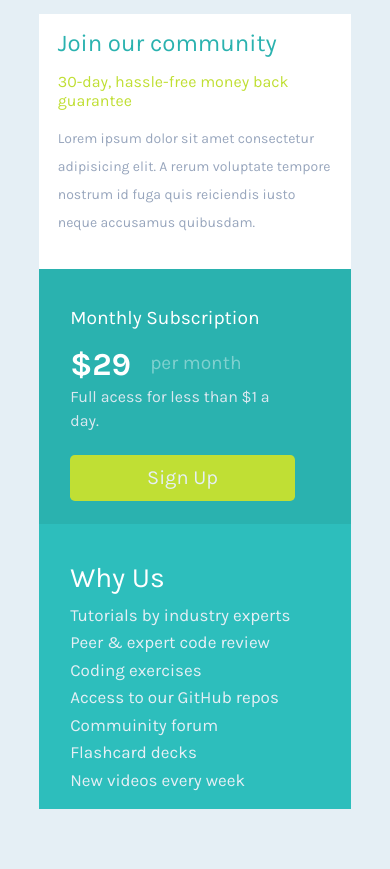
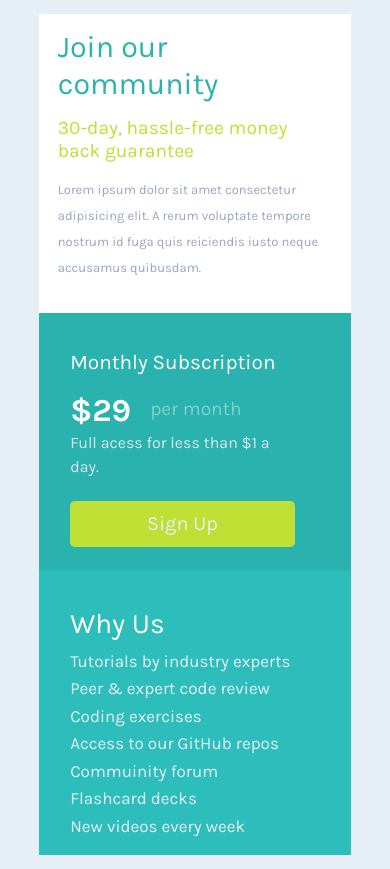
Before and after one commit to marawanmohamed9876/single-price-grid-component, a plain HTML site: page index.html in a window 390 px wide. Before the commit the page ends 844 px from the top, so only its background shows below. Drawn offline with nearby package versions, Linux system fonts and the light colour scheme.

Commit message:
Add files via upload

```diff
--- a/css/style.css
+++ b/css/style.css
@@ -161,21 +161,3 @@ span {
     font-size: 16px;
   }
 }
-
-@media (max-width: 392px) {
-    .header {
-      font-size: 1.5rem;
-    }
-
-    .heading-h3 {
-      font-size: 1rem;
-    }
-
-    .heading-paragraph {
-      font-size: 14px;
-    }
-
-    .subscribe-title {
-      font-size: 1.2rem;
-    }
-  }
```
